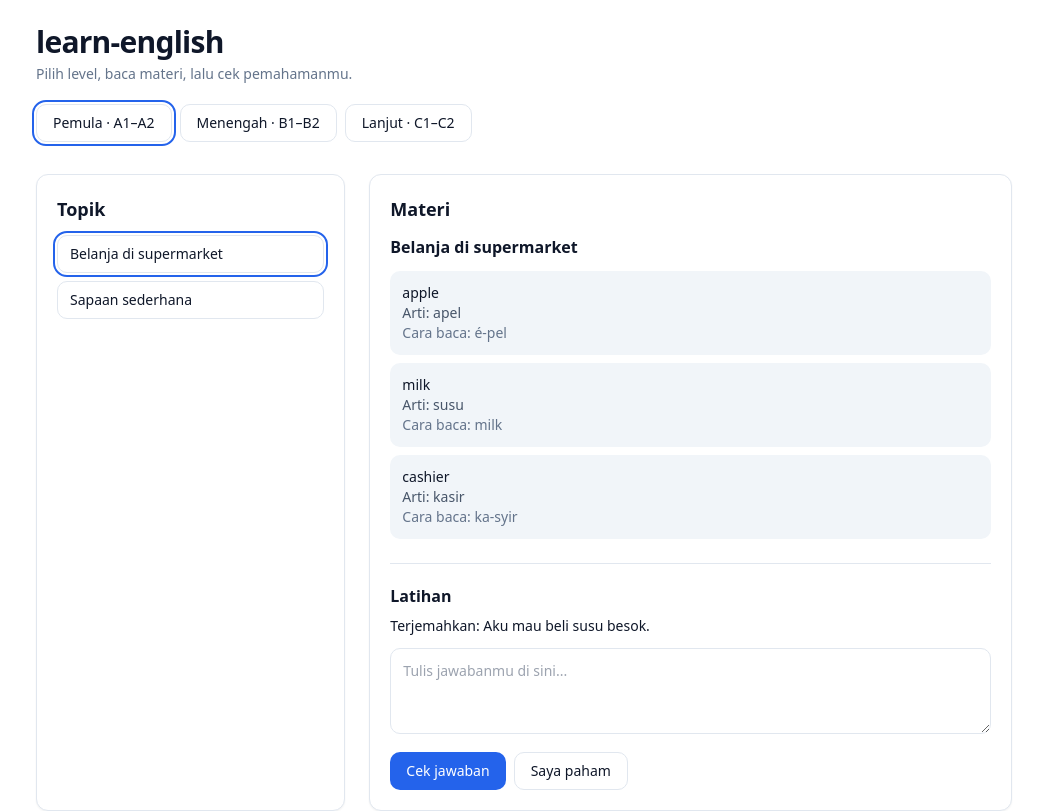
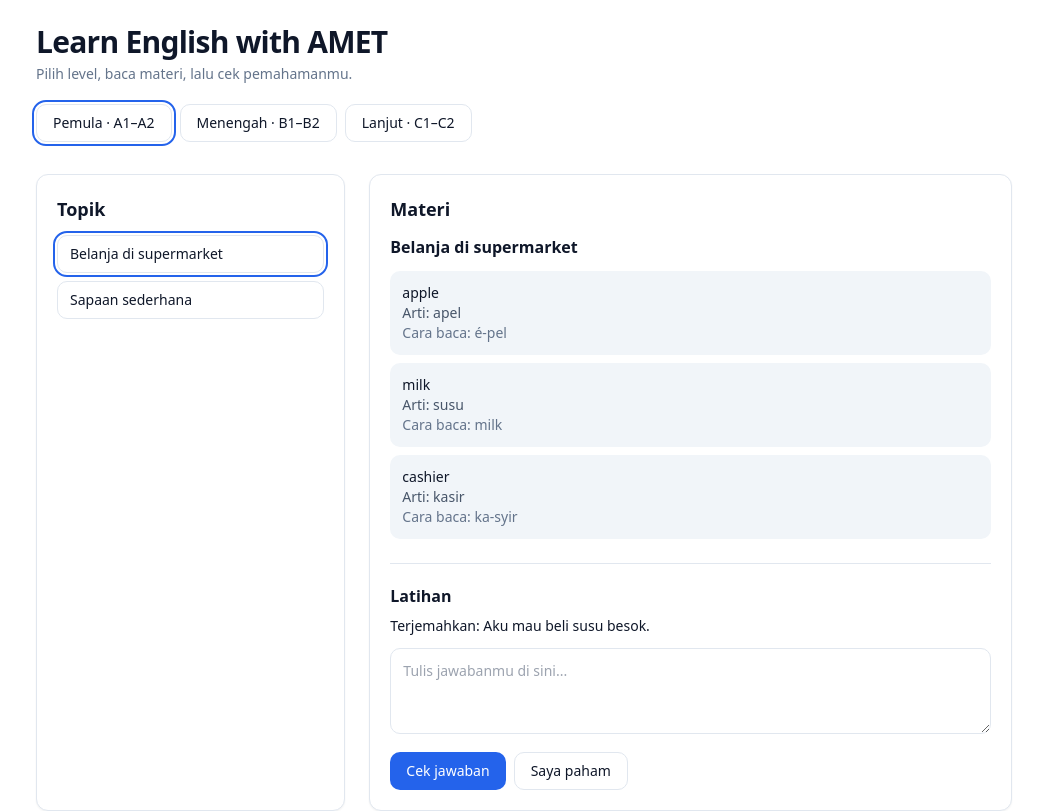
Before and after one commit to ametsuramet/learn-english-with-amet, a plain HTML site: page index.html in a window 1280 px wide. Shown: the top 811 px of the page, without its empty margins (116-1159 px from the left). Drawn offline with nearby package versions, Linux system fonts and the light colour scheme.

Commit message:
feat: name the program Learn English with AMET

```diff
--- a/index.html
+++ b/index.html
@@ -3,7 +3,7 @@
 <head>
   <meta charset="utf-8" />
   <meta name="viewport" content="width=device-width, initial-scale=1" />
-  <title>learn-english — belajar bertahap</title>
+  <title>Learn English with AMET</title>
   <script src="https://cdn.tailwindcss.com"></script>
   <script>
     tailwind.config = {
@@ -39,7 +39,7 @@
 <body class="min-h-screen bg-background text-foreground">
   <div class="mx-auto max-w-5xl p-6">
     <header class="mb-8">
-      <h1 class="text-3xl font-bold tracking-tight">learn-english</h1>
+      <h1 class="text-3xl font-bold tracking-tight">Learn English with AMET</h1>
       <p class="mt-1 text-sm text-slate-500">Pilih level, baca materi, lalu cek pemahamanmu.</p>
       <div class="mt-5 flex flex-wrap gap-2" id="level-switcher">
         <button id="level-pemula" class="rounded-md border border-border bg-card px-4 py-2 text-sm font-medium">Pemula · A1–A2</button>
```
Also changed, not shown: 1 other file.
